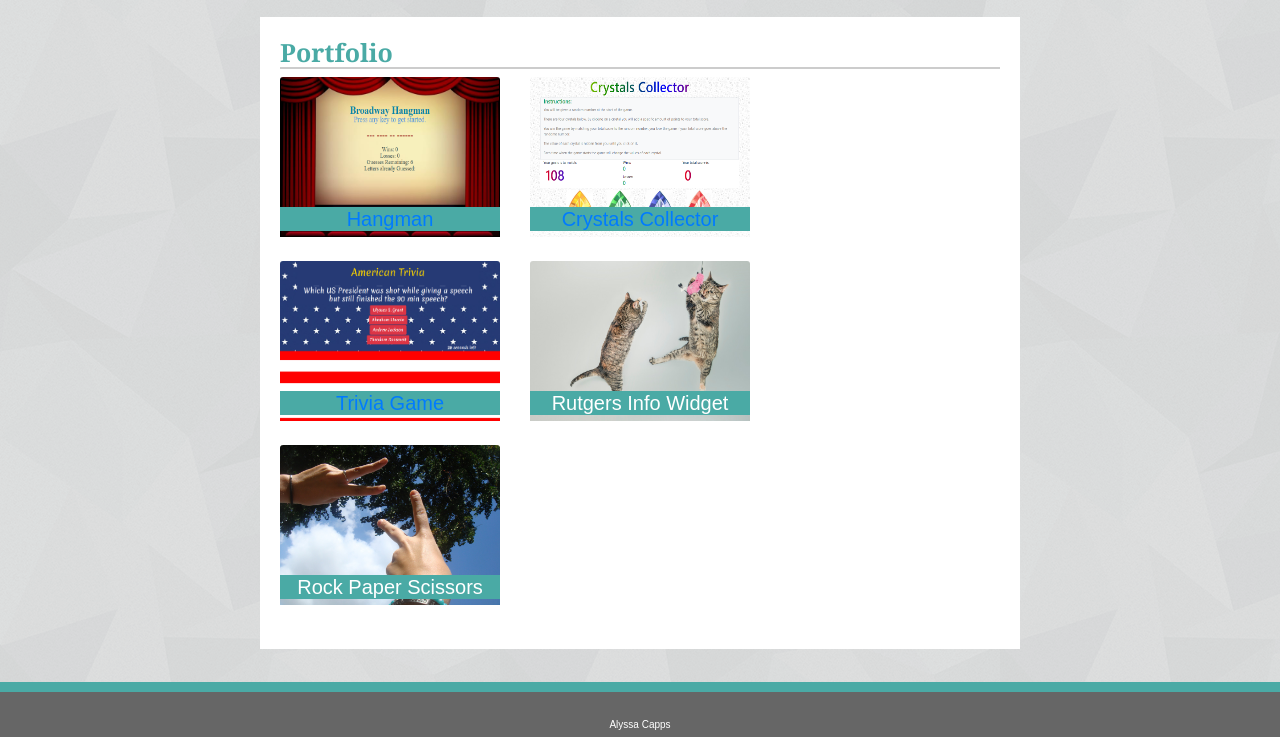
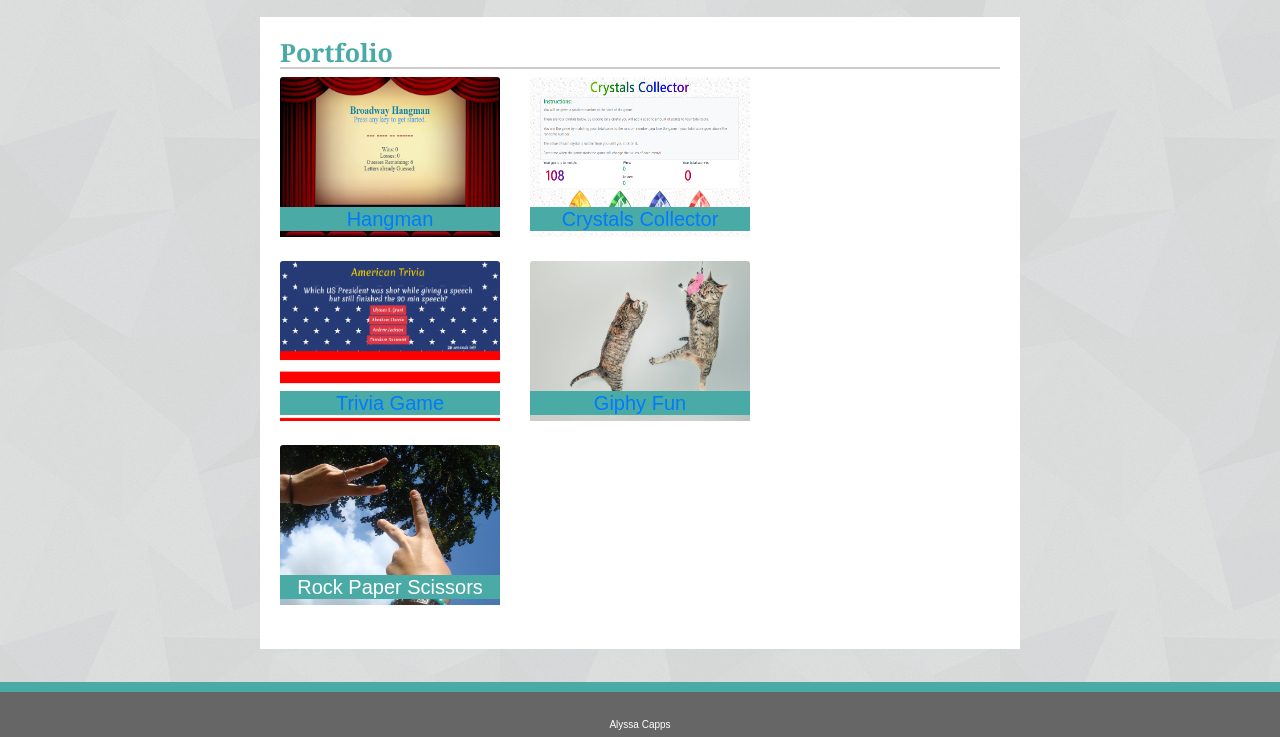
Before and after one commit to alycapps/alycapps.github.io, a plain HTML site: page portfolio.html in a window 1280 px wide. Shown: the part 63-800 px from the top of the page. Drawn offline with nearby package versions, Linux system fonts and the light colour scheme.

Commit message:
added link to giphy fun

```diff
--- a/portfolio.html
+++ b/portfolio.html
@@ -90,7 +90,7 @@
                     <div class="card text-white pb-4">
                         <img class="card-img-top" src="./assets/images/widget.jpg" alt="Card image">
                         <div class="card-img-overlay">
-                            <h5 class="card-title position-absolute">Rutgers Info Widget</h5>
+                            <h5 class="card-title position-absolute"><a href="https://alycapps.github.io/Giphy_Fun/">Giphy Fun</a></h5>
                         </div>
                     </div>
                 </div>
```
Also changed, not shown: assets/images/hangman.jpg (deleted), assets/images/triviagame.jpg (deleted).
